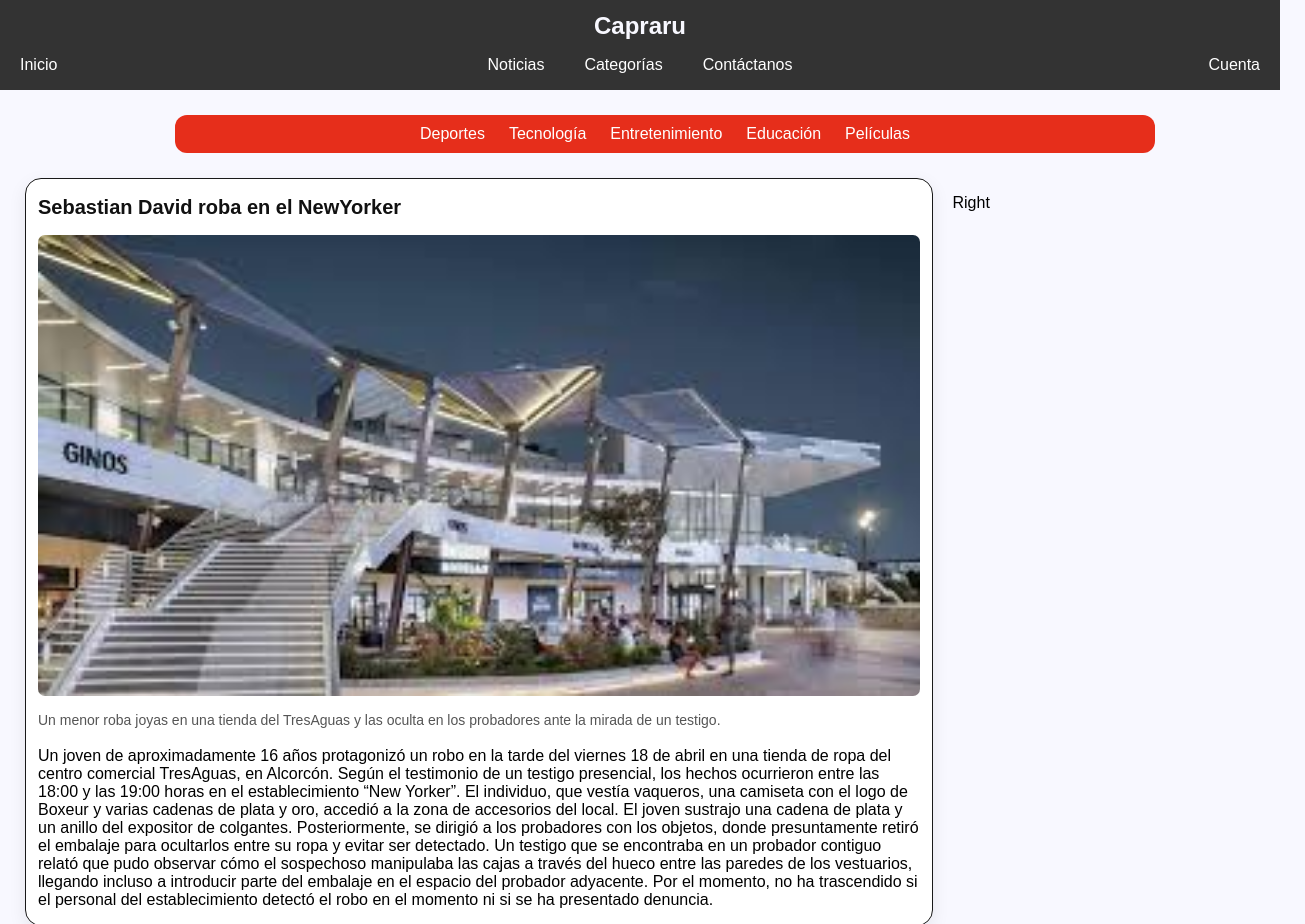
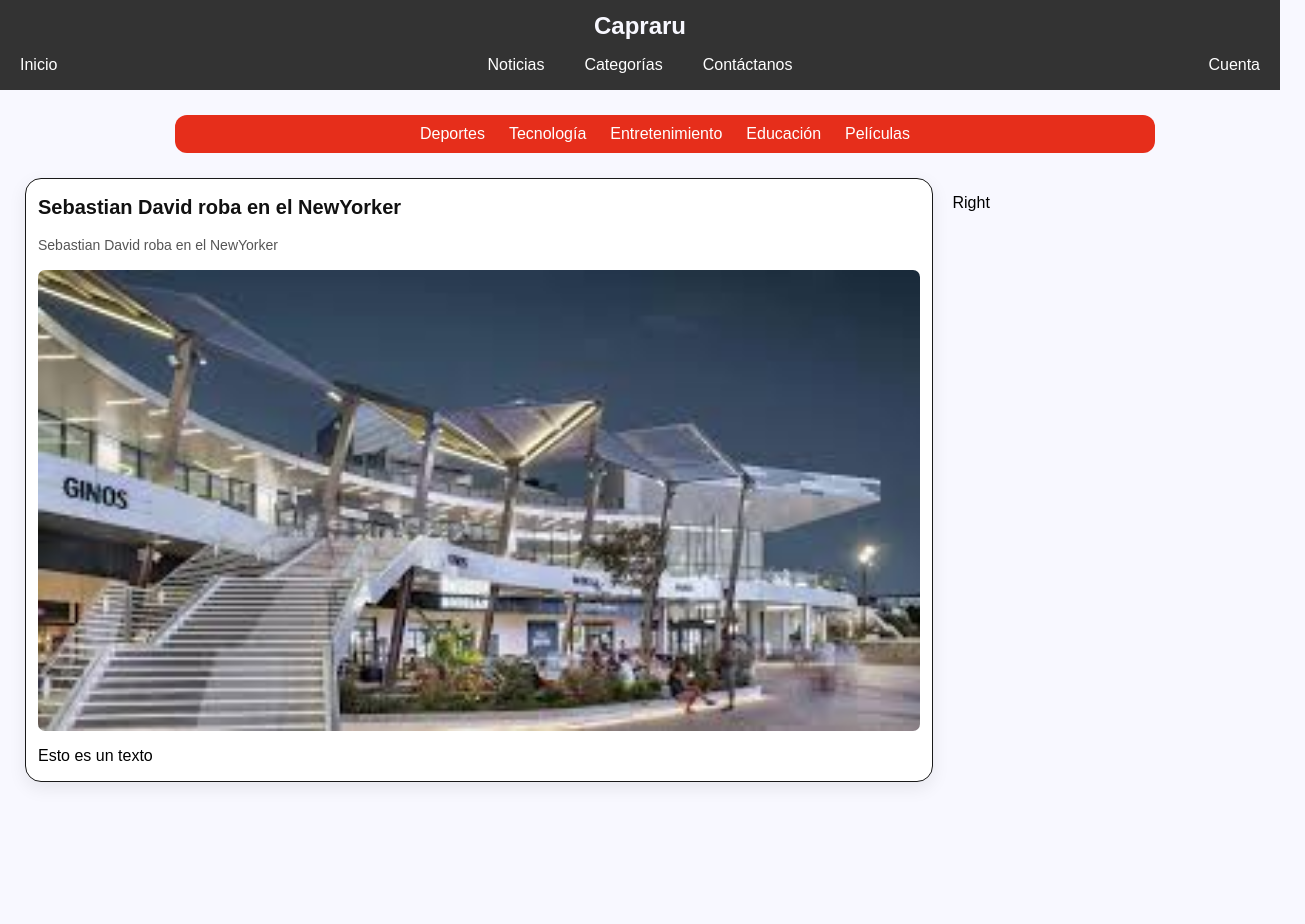
Before and after one commit to mstchristian/Capraru-News, a React (Vite) app: page / in a window 1280 px wide. Shown: the top 924 px of the page, 1305 px wide, since content can reach past the window. After the commit the page ends 807 px from the top, so only its background shows below. Built offline with nearby package versions, Linux system fonts and the light colour scheme.

Commit message:
Refactor news structure

```diff
--- a/src/components/new/NewContent.tsx
+++ b/src/components/new/NewContent.tsx
@@ -1,33 +1,5 @@
-import "./new-content.css";
-
-function NewContent({ image_src }: { image_src: string }) {
-  return (
-    <div className="new-content">
-      <img className="new-image" src={image_src} />
-      <p className="new-summary">
-        Un menor roba joyas en una tienda del TresAguas y las oculta en los
-        probadores ante la mirada de un testigo.
-      </p>
-      <p>
-        Un joven de aproximadamente 16 años protagonizó un robo en la tarde del
-        viernes 18 de abril en una tienda de ropa del centro comercial
-        TresAguas, en Alcorcón. Según el testimonio de un testigo presencial,
-        los hechos ocurrieron entre las 18:00 y las 19:00 horas en el
-        establecimiento “New Yorker”. El individuo, que vestía vaqueros, una
-        camiseta con el logo de Boxeur y varias cadenas de plata y oro, accedió
-        a la zona de accesorios del local. El joven sustrajo una cadena de plata
-        y un anillo del expositor de colgantes. Posteriormente, se dirigió a los
-        probadores con los objetos, donde presuntamente retiró el embalaje para
-        ocultarlos entre su ropa y evitar ser detectado. Un testigo que se
-        encontraba en un probador contiguo relató que pudo observar cómo el
-        sospechoso manipulaba las cajas a través del hueco entre las paredes de
-        los vestuarios, llegando incluso a introducir parte del embalaje en el
-        espacio del probador adyacente. Por el momento, no ha trascendido si el
-        personal del establecimiento detectó el robo en el momento ni si se ha
-        presentado denuncia.
-      </p>
-    </div>
-  );
+function NewContent({ children }: { children: any }) {
+  return <div className="new-content">{children}</div>;
 }
 
 export default NewContent;
--- /dev/null
+++ b/src/components/new/NewImage.tsx
@@ -0,0 +1,7 @@
+import "./new-image.css";
+
+function NewImage({ image_src }: { image_src: string }) {
+  return <img className="new-image" src={image_src} />;
+}
+
+export default NewImage;
--- /dev/null
+++ b/src/components/new/NewSummary.tsx
@@ -0,0 +1,7 @@
+import "./new-summary.css";
+
+function NewSummary({ children }: { children: any }) {
+  return <p className="new-summary">{children}</p>;
+}
+
+export default NewSummary;
--- /dev/null
+++ b/src/components/new/NewText.tsx
@@ -0,0 +1,5 @@
+function NewText({ children }: { children: any }) {
+  return <p>{children}</p>;
+}
+
+export default NewText;
--- a/src/components/new/new-content.css
+++ /dev/null
@@ -1,12 +0,0 @@
-.new-content .new-summary {
-  font-size: 14px;
-  color: #555;
-  line-height: 1.5;
-}
-
-.new-content .new-image {
-  width: 100%;
-  object-fit: cover;
-  display: block;
-  border-radius: 7px;
-}
--- /dev/null
+++ b/src/components/new/new-image.css
@@ -0,0 +1,6 @@
+.new-image {
+  width: 100%;
+  object-fit: cover;
+  display: block;
+  border-radius: 7px;
+}
--- /dev/null
+++ b/src/components/new/new-summary.css
@@ -0,0 +1,5 @@
+.new-summary {
+  font-size: 14px;
+  color: #555;
+  line-height: 1.5;
+}
--- a/src/main.css
+++ b/src/main.css
@@ -11,6 +11,10 @@
   --font-family: Arial, Helvetica, sans-serif;
 }
 
+html, body {
+  overflow-x: hidden;
+}
+
 body {
   margin: 0;
   padding: 0;
--- a/src/pages/Home.tsx
+++ b/src/pages/Home.tsx
@@ -3,7 +3,10 @@
 import CategorySearchBar from "../sections/CategorySearchBar";
 import New from "../components/New";
 import NewContent from "../components/new/NewContent";
+import NewSummary from "../components/new/NewSummary";
+import NewImage from "../components/new/NewImage";
 import tres_aguas from "../images/news/tres-aguas.png";
+import NewText from "../components/new/NewText";
 
 function Home() {
   return (
@@ -18,7 +21,11 @@
       <div className="content">
         <div className="left-section">
           <New title="Sebastian David roba en el NewYorker">
-            <NewContent image_src={tres_aguas} />
+            <NewContent>
+              <NewSummary>Sebastian David roba en el NewYorker</NewSummary>
+              <NewImage image_src={tres_aguas} />
+              <NewText>Esto es un texto</NewText>
+            </NewContent>
           </New>
         </div>
         <div className="right-section">
```
